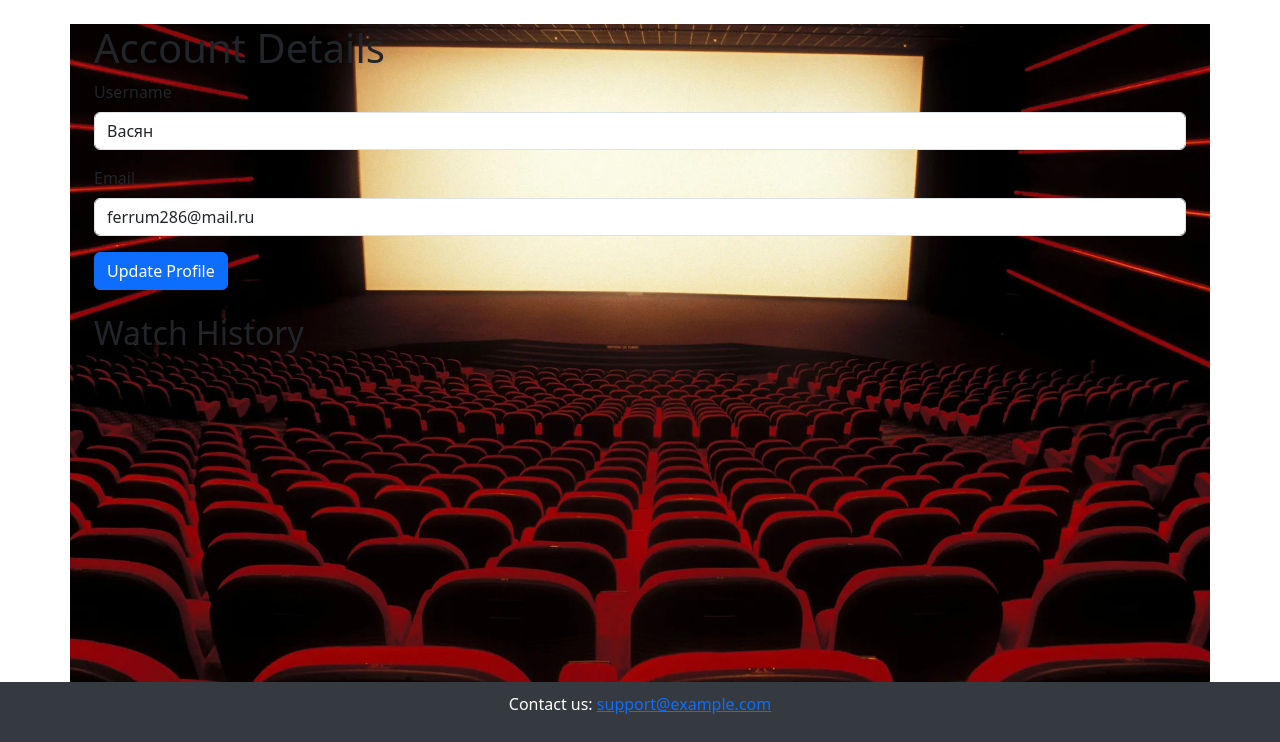
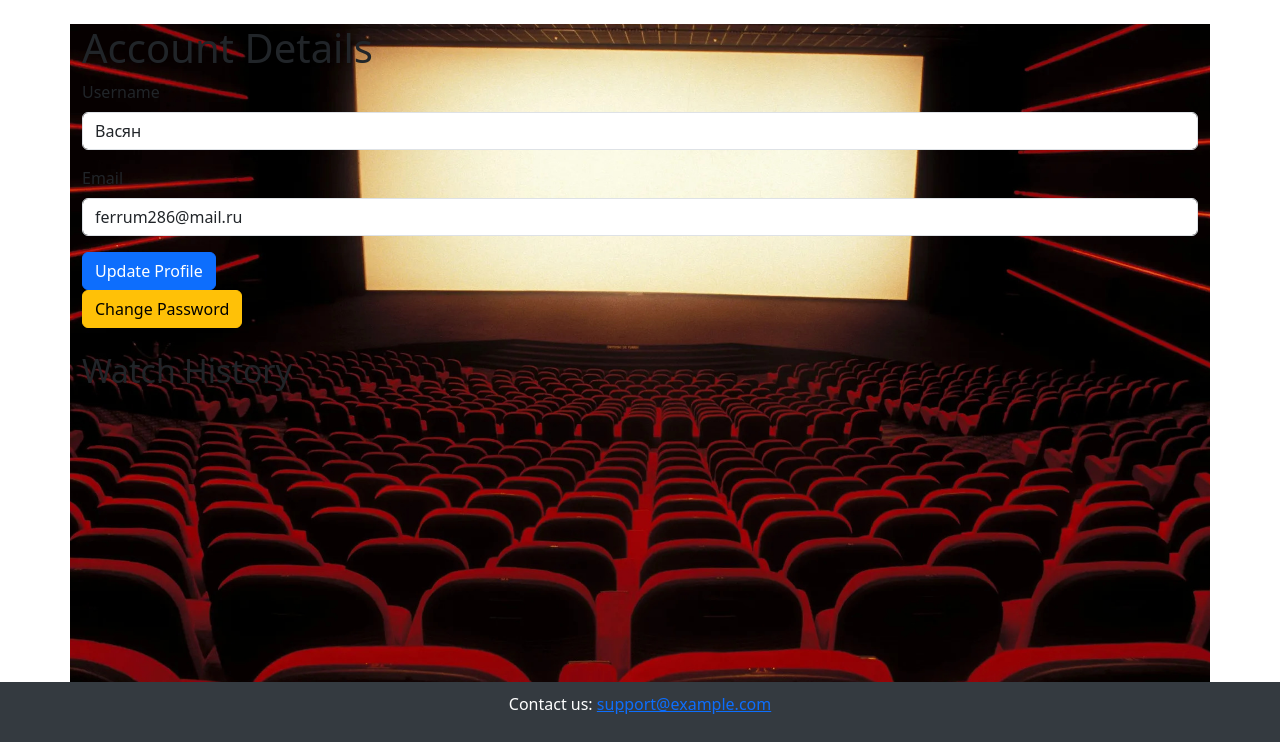
Before and after one commit to VlasovVasylii/Project_activity, a Flask app: page /auth/account in a window 1280 px wide. Shown: the part 58-800 px from the top of the page. Run offline with Flask 3, Linux system fonts and the light colour scheme; a user stored in the database is signed in; some libraries are stand-ins or nearby versions.

Commit message:
one more try to debug and refactor

```diff
--- a/app.py
+++ b/app.py
@@ -1,5 +1,4 @@
 from app import create_app
-
 
 if __name__ == "__main__":
     app = create_app()
--- a/app/__init__.py
+++ b/app/__init__.py
@@ -1,4 +1,6 @@
 from flask import Flask
+
+import config
 from app.extensions import db, login_manager
 from app.routes.main import main
 from app.routes.auth import auth
@@ -12,7 +14,7 @@
 
 def create_app():
     app = Flask(__name__)
-    app.config.from_object("config.Config")
+    app.config.from_object(config.Config)
 
     # Инициализация расширений
     db.init_app(app)
--- a/app/forms.py
+++ b/app/forms.py
@@ -47,3 +47,28 @@
     username = StringField("Username", validators=[DataRequired(), Length(min=3, max=20)])
     email = StringField("Email", validators=[DataRequired(), Email()])
     submit = SubmitField("Update")
+
+
+class ChangePasswordForm(FlaskForm):
+    """
+    Форма для изменения пароля в профиле.
+    """
+    current_password = PasswordField(
+        'Current Password',
+        validators=[DataRequired(message="Current password is required.")]
+    )
+    new_password = PasswordField(
+        'New Password',
+        validators=[
+            DataRequired(message="New password is required."),
+            Length(min=6, message="Password must be at least 6 characters long.")
+        ]
+    )
+    confirm_new_password = PasswordField(
+        'Confirm New Password',
+        validators=[
+            DataRequired(message="Please confirm your new password."),
+            EqualTo('new_password', message="Passwords must match.")
+        ]
+    )
+    submit = SubmitField('Change Password')
--- a/app/routes/auth.py
+++ b/app/routes/auth.py
@@ -1,10 +1,55 @@
-from flask import render_template, redirect, url_for, flash
+from flask import render_template, redirect, url_for, flash, request, current_app
 from flask_login import login_user, logout_user, login_required, current_user
 from sqlalchemy.exc import IntegrityError
 from app.models import User
-from app.forms import LoginForm, RegisterForm, UpdateProfileForm
+from app.forms import LoginForm, RegisterForm, UpdateProfileForm, ChangePasswordForm
 from app.extensions import db
 from app.routes import auth
+from werkzeug.security import generate_password_hash
+from flask_mail import Message, Mail
+from itsdangerous import URLSafeTimedSerializer, SignatureExpired
+
+
+@auth.route('/reset-password/<token>', methods=['GET', 'POST'])
+def reset_password(token):
+    try:
+        email = URLSafeTimedSerializer(current_app.config['SECRET_KEY']).loads(token, salt='password-reset-salt', max_age=3600)
+    except SignatureExpired:
+        flash('The password reset link has expired.', 'danger')
+        return redirect(url_for('auth.forgot_password'))
+
+    user = User.query.filter_by(email=email).first_or_404()
+
+    if request.method == 'POST':
+        new_password = request.form.get('new_password')
+        user.password_hash = generate_password_hash(new_password)
+        db.session.commit()
+        flash('Password has been reset successfully.', 'success')
+        return redirect(url_for('auth.login'))
+
+    return render_template('reset_password.html')
+
+
+@auth.route('/forgot-password', methods=['GET', 'POST'])
+def forgot_password():
+    if request.method == 'POST':
+        email = request.form.get('email')
+        user = User.query.filter_by(email=email).first()
+        if user:
+            token = URLSafeTimedSerializer(current_app.config['SECRET_KEY']).dumps(email, salt='password-reset-salt')
+            reset_url = url_for('auth.reset_password', token=token, _external=True)
+            msg = Message(
+                'Password Reset Request',
+                sender='no-reply@example.com',
+                recipients=[email]
+            )
+            msg.body = f'Click the link to reset your password: {reset_url}'
+            mail = Mail(current_app)
+            mail.send(msg)
+            flash('Check your email for password reset instructions.', 'info')
+        else:
+            flash('Email not found.', 'danger')
+    return render_template('forgot_password.html')
 
 
 @auth.route('/login', methods=['GET', 'POST'])
@@ -50,13 +95,44 @@
 @auth.route('/account', methods=['GET', 'POST'])
 @login_required
 def view_account():
-    form = UpdateProfileForm(obj=current_user)
+    profile_form = UpdateProfileForm(obj=current_user)
+    password_form = ChangePasswordForm()
+
+    if profile_form.validate_on_submit():
+        current_user.username = profile_form.username.data
+        current_user.email = profile_form.email.data
+        db.session.commit()
+        flash('Profile updated successfully.', 'success')
+        return redirect(url_for('auth.view_account'))
+
+    if password_form.validate_on_submit():
+        if current_user.check_password(password_form.current_password.data):
+            # Обновление хэша пароля
+            current_user.password_hash = generate_password_hash(password_form.new_password.data)
+            db.session.commit()
+            flash('Password updated successfully.', 'success')
+        else:
+            flash('Incorrect current password.', 'danger')
+        return redirect(url_for('auth.view_account'))
+
+    return render_template('account.html', profile_form=profile_form, password_form=password_form)
+
+
+@auth.route('/account/change-password', methods=['GET', 'POST'])
+@login_required
+def change_password():
+    form = ChangePasswordForm()
+
     if form.validate_on_submit():
-        # Обновляем данные пользователя
-        current_user.username = form.username.data
-        current_user.email = form.email.data
+        # Проверка текущего пароля
+        if not current_user.check_password(form.current_password.data):
+            flash('Incorrect current password.', 'danger')
+            return redirect(url_for('auth.change_password'))
+
+        # Установка нового пароля
+        current_user.password_hash = generate_password_hash(form.new_password.data)
         db.session.commit()
-        flash("Profile updated successfully.", "success")
+        flash('Your password has been updated successfully.', 'success')
         return redirect(url_for('auth.view_account'))
-    history = current_user.watch_history
-    return render_template('account.html', form=form, history=history)
+
+    return render_template('change_password.html', form=form)
--- a/app/templates/account.html
+++ b/app/templates/account.html
@@ -3,20 +3,22 @@
 {% block title %}Account{% endblock %}
 
 {% block content %}
-<div class="container">
+<div>
     <h1>Account Details</h1>
-    <form method="POST" action="">
-        {{ form.hidden_tag() }}
+    <form method="POST">
+        {{ profile_form.hidden_tag() }}
         <div class="mb-3">
-            {{ form.username.label(class="form-label") }}
-            {{ form.username(class="form-control") }}
+            {{ profile_form.username.label(class="form-label") }}
+            {{ profile_form.username(class="form-control") }}
         </div>
         <div class="mb-3">
-            {{ form.email.label(class="form-label") }}
-            {{ form.email(class="form-control") }}
+            {{ profile_form.email.label(class="form-label") }}
+            {{ profile_form.email(class="form-control") }}
         </div>
         <button type="submit" class="btn btn-primary">Update Profile</button>
     </form>
+
+    <a href="{{ url_for('auth.change_password') }}" class="btn btn-warning">Change Password</a>
 
     <h2 class="mt-4">Watch History</h2>
     <ul>
--- a/app/templates/index.html
+++ b/app/templates/index.html
@@ -11,7 +11,7 @@
     <ul>
         {% for movie in top_movies %}
         <li>
-            <a href="{{ url_for('movie.watch_movie', id=movie.id) }}">{{ movie.title }}</a> - Rating: {{ movie.average_rating }}
+            <a href="{{ url_for('main.watch', content_type='movie', content_id=movie.id) }}">{{ movie.title }}</a> - Rating: {{ movie.average_rating }}
         </li>
         {% endfor %}
     </ul>
@@ -20,7 +20,7 @@
     <ul>
         {% for show in top_shows %}
         <li>
-            <a href="{{ url_for('show.watch_show', id=show.id) }}">{{ show.title }}</a> - Rating: {{ show.average_rating }}
+            <a href="{{ url_for('main.watch', content_type='show', content_id=show.id) }}">{{ show.title }}</a> - Rating: {{ show.average_rating }}
         </li>
         {% endfor %}
     </ul>
--- a/app/templates/user/login.html
+++ b/app/templates/user/login.html
@@ -18,6 +18,7 @@
         <div class="form-check">
             {{ form.remember(class="form-check-input") }}
             {{ form.remember.label(class="form-check-label") }}
+            <p align="right"><a href="{{ url_for('auth.forgot_password') }}">Did you forget password?</a></p>
         </div>
         <button type="submit" class="btn btn-primary">Login</button>
     </form>
--- a/app/templates/watch.html
+++ b/app/templates/watch.html
@@ -24,13 +24,13 @@
         <div class="col-md-8">
             {% if content_type == "movie" %}
                 <video controls class="w-100">
-                    <source src="{{ content.video_url }}" type="video/mp4">
+                    <source src="{{url_for('static', filename=video_path.split('static/')[-1]) }}" type="video/mp4">
                     Your browser does not support the video tag.
                 </video>
             {% elif content_type == "show" %}
                 {% if selected_episode %}
                     <video controls class="w-100">
-                        <source src="{{ selected_episode.video_url }}" type="video/mp4">
+                        <source src="{{url_for('static', filename=video_path.split('static/')[-1]) }}" type="video/mp4">
                         Your browser does not support the video tag.
                     </video>
                     <h4>{{ selected_episode.title }}</h4>
```
Also changed, not shown: app/routes/main.py (+18 -10 lines), app/templates/add_content.html (+13 -1 lines), app/templates/change_password.html (added, +34 -0 lines), app/templates/forgot_password.html (added, +14 -0 lines), app/templates/reset_password.html (added, +14 -0 lines), app/utils.py (+47 -0 lines), config.py (+10 -1 lines), instance/watching_show.db.
